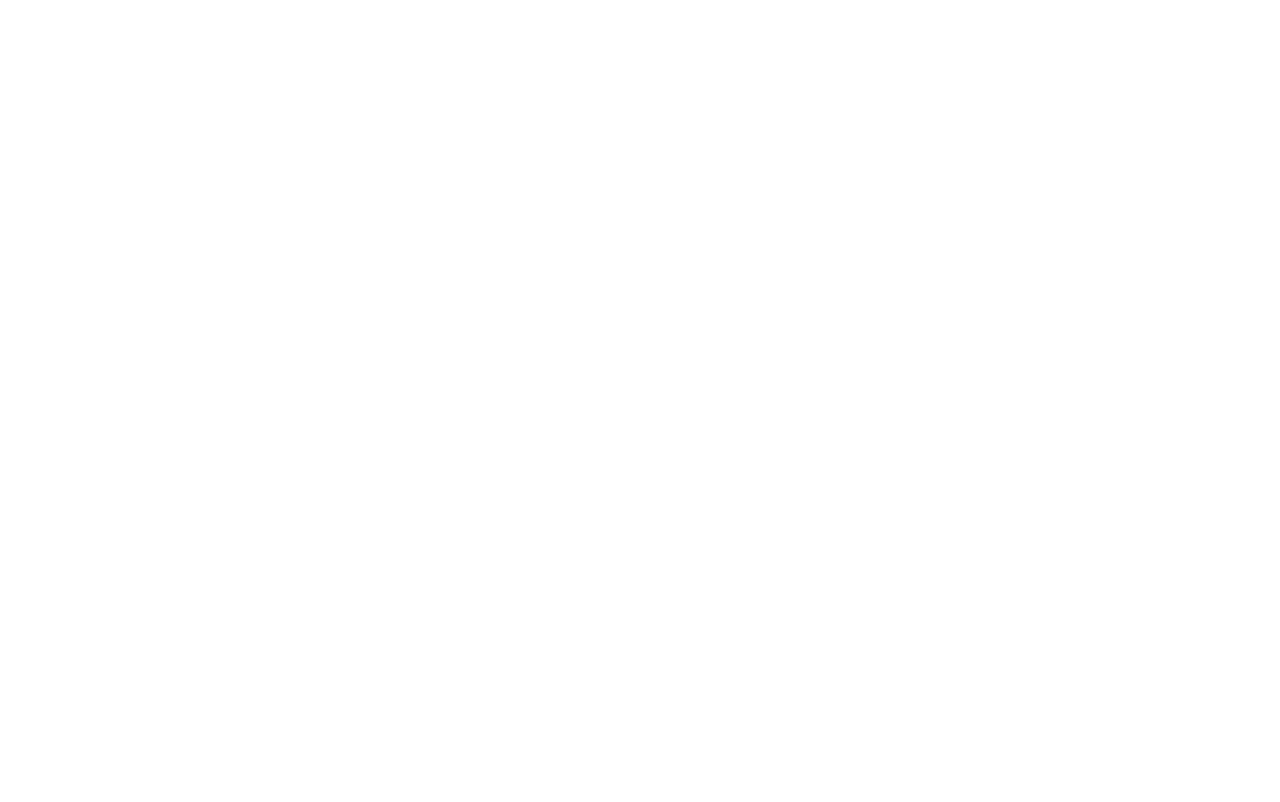
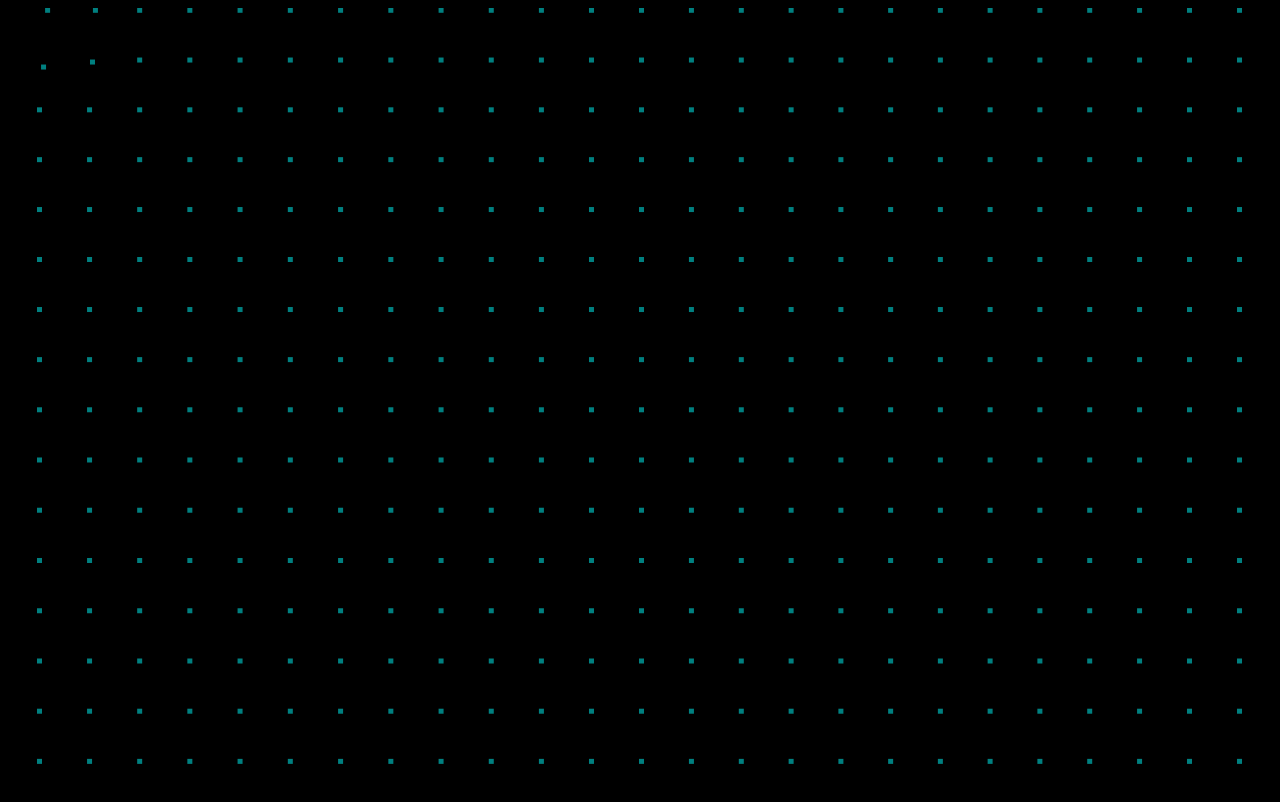
Before and after one commit to fluxtransistor/dots, a plain HTML site: page index.html in a window 1280 px wide. Drawn offline with Linux system fonts and the light colour scheme.

Commit message:
Make jiggly squares

```diff
--- a/css/main.css
+++ b/css/main.css
@@ -1,4 +1,13 @@
-container {
+body, html {
+	overflow: hidden;
+	font-family: Helvetica, Arial, sans-serif;
+	color: #fff;
+	font-size: 1.5em;
+	background: #000000;
+}
+
+
+canvas {
 	z-index: 1;
 }
 
--- a/js/dots.js
+++ b/js/dots.js
@@ -1,3 +1,67 @@
 (function(){
-  // Hello!
+
+  var doc = document,
+      canvas = doc.body.appendChild( doc.createElement( 'canvas' ) ),
+      context = canvas.getContext( '2d' ),
+      t = 0,
+      w = 0,
+  	  h = 0,
+      cx = 0,
+      cy = 0,
+      d = 50;
+
+  var cos = Math.cos,
+	    sin = Math.sin,
+	    PI = Math.PI;
+
+  if (window.Event) {
+	   doc.captureEvents(Event.MOUSEMOVE);
+	}
+  doc.onmousemove = getCursorX;
+
+  function fill() {
+  	canvas.width = w = innerWidth;
+  	canvas.height = h = innerHeight;
+  }
+
+  function getCursorX(e) {
+	   cx = (window.Event) ? e.pageX : event.clientX + (document.documentElement.scrollLeft ? document.documentElement.scrollLeft : document.body.scrollLeft);
+     cy = (window.Event) ? e.pageY : event.clientY + (document.documentElement.scrollTop ? document.documentElement.scrollTop : document.body.scrollTop);
+  }
+
+  addEventListener('resize', fill, false);
+  fill();
+
+  setInterval( function() {
+    context.clearRect( 0, 0, w, h );
+    context.fillStyle = 'rgba(0,255,255,.5)';
+    context.globalCompositeOperation = 'lighter';
+    t += .1;
+    var wi = Math.floor(w / d);
+
+    while( wi-- ) {
+
+      hi = Math.floor(h / d);
+      while( hi-- ) {
+
+        var x = wi*d + (w % d),
+            y = hi*d + (h % d),
+            xoff = 0,
+            yoff = 0;
+
+        xoff += sin(t+x);
+        yoff += sin(t+y);
+
+        if (Math.abs(x - cx) < 100 && Math.abs(y - cy) < 100) {
+          xoff += 10* sin(PI*(x - cx)/100) * (1 - Math.abs(y - cy)/100);
+          yoff += 10* sin(PI*(y - cy)/100) * (1 - Math.abs(x - cx)/100);
+        }
+
+        context.fillRect(x + xoff, y + yoff, 5,5);
+
+      }
+  	}
+
+  }, 16 );
+
 })()
```
Also changed, not shown: 1 other file.
